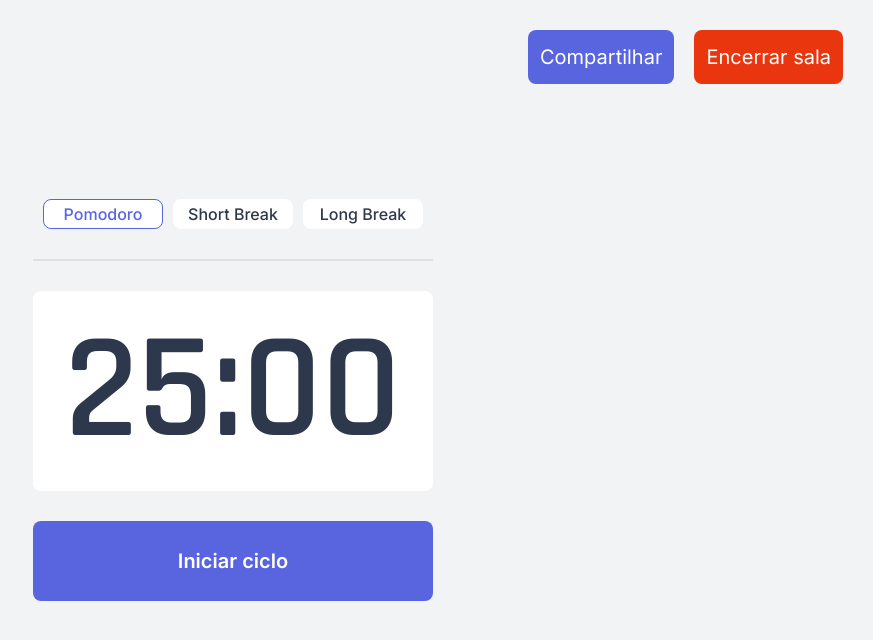
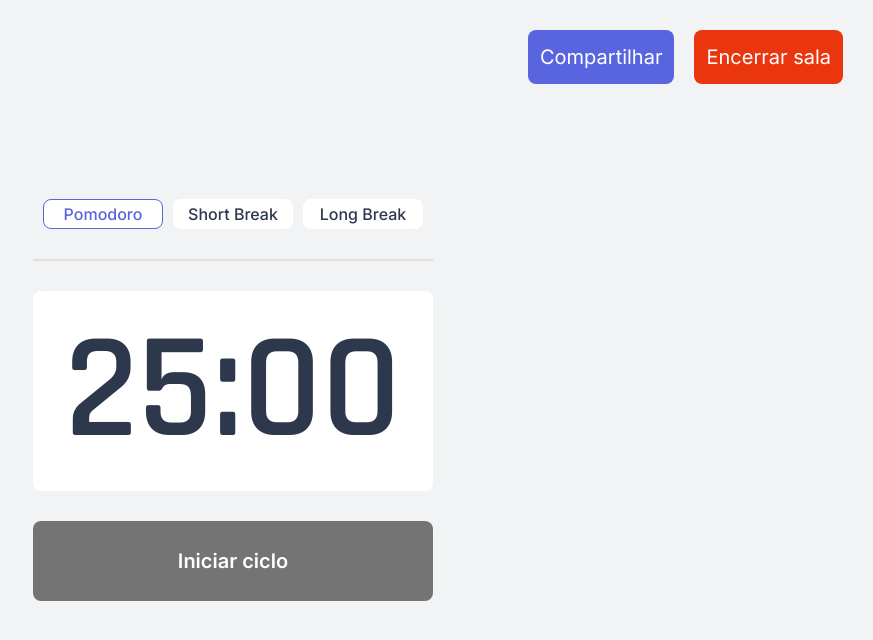
Before and after one commit to Ed-Games/anydoro, a Next.js app: page /rooms/1 in a window 1280 px wide. Shown: the top 640 px of the page, without its empty margins (407-1280 px from the left). Built offline with nearby package versions, Linux system fonts and the light colour scheme; no server answers; the database is empty; sample sign-in values are in the browser's storage.

Commit message:
update: added styles for the disabled button

```diff
--- a/src/components/Pomodoro/styles.module.scss
+++ b/src/components/Pomodoro/styles.module.scss
@@ -82,6 +82,15 @@
     width: 100%;
     height: 80px;
     font-weight: 600;
+
+    &:disabled{
+      background: var(--grey);
+      cursor: not-allowed;
+
+      &:hover{
+        background: var(--grey);
+      }
+    }
   }
 
   @media(max-width: 430px){
```
